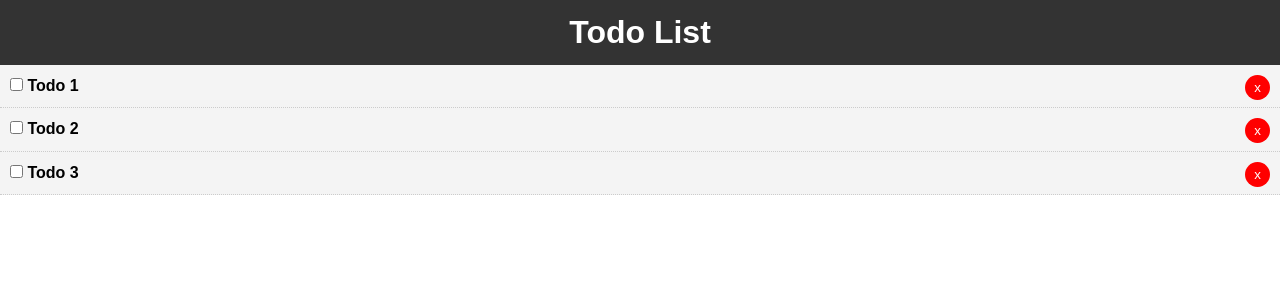
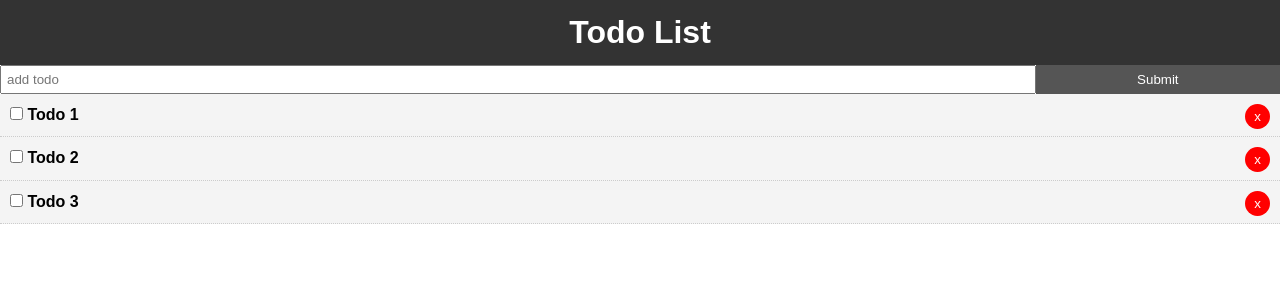
Before and after one commit to ilhamksyuriadi/vue-todoapp, a Vue app: page / in a window 1280 px wide. Shown: the top 300 px of the page. Built offline with nearby package versions, Linux system fonts and the light colour scheme.

Commit message:
add form

```diff
--- a/src/App.vue
+++ b/src/App.vue
@@ -1,6 +1,7 @@
 <template>
   <div id="app">
     <Header />
+    <AddTodo />
     <Todos v-bind:todos="todos" v-on:del-todo="deleteTodo" />
   </div>
 </template>
@@ -8,12 +9,14 @@
 <script>
 import Todos from './components/Todos';
 import Header from './components/Header';
+import AddTodo from './components/AddTodo';
 
 export default {
   name: 'app',
   components: {
     Todos,
-    Header
+    Header,
+    AddTodo
   },
   data (){
     return({
--- /dev/null
+++ b/src/components/AddTodo.vue
@@ -0,0 +1,42 @@
+<template>
+    <div>
+        <form>
+            <input type="text" name="title" placeholder="add todo">
+            <input type="submit" value="Submit" class="btn">
+        </form>
+    </div>
+</template>
+
+<script>
+export default {
+    name: "AddTodo"
+}
+</script>
+
+<style scoped>
+    form {
+    display: flex;
+    }
+
+    input[type="text"] {
+    flex: 10;
+    padding: 5px;
+    }
+
+    input[type="submit"] {
+    flex: 2;
+    }
+
+    .btn {
+    display: inline-block;
+    border: none;
+    background: #555;
+    color: #fff;
+    padding: 7px 20px;
+    cursor: pointer;
+    }
+
+    .btn:hover {
+        background: #666;
+    }
+</style>
```
